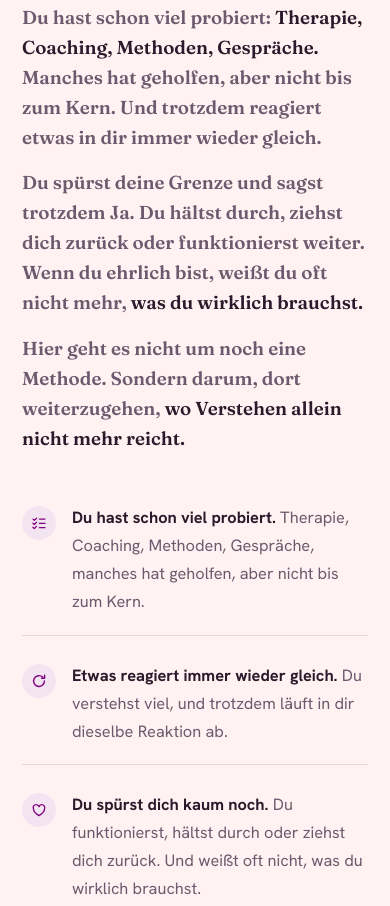
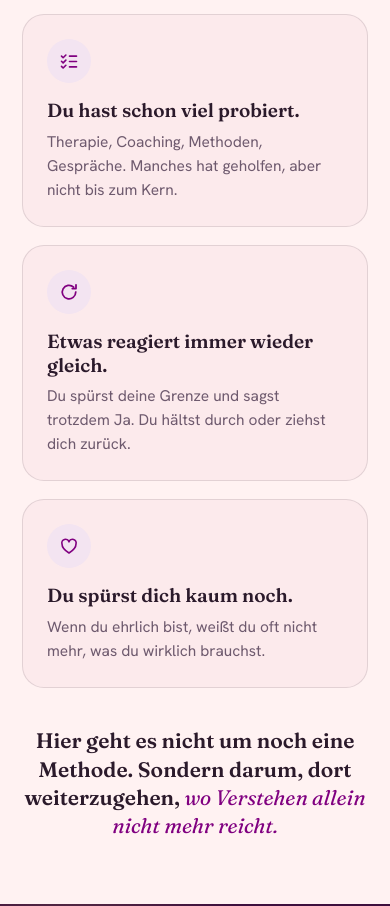
Before and after one commit to lechcode/sibylle-lassmann-vorschau, a plain HTML site: page index.html in a window 390 px wide. Shown: the part 1768-2674 px from the top of the page. Drawn offline with Linux system fonts and the light colour scheme.

Commit message:
Mirror-Sektion: Variante A live (Kundenwunsch)
'Vielleicht kennst du das' neu strukturiert: Rahmen (Ueberschrift + Schlusssatz)
+ 3 Symptom-Karten nebeneinander. Loest die Doppelung von Fliesstext und Kacheln
auf - jeder Gedanke von Sibylle kommt jetzt nur noch einmal vor.
Desktop 3-spaltig, mobil gestapelt, kein Overflow (geprueft).

```diff
--- a/index.html
+++ b/index.html
@@ -201,6 +201,18 @@ html.menu-open .nav{background:transparent!important;box-shadow:none!important;-
 .mirror-item .dot{flex:none;margin-top:2px;width:34px;height:34px;border-radius:50%;background:var(--blush);display:grid;place-items:center}
 .mirror-item p{color:var(--taupe);max-width:none;margin:0}
 .mirror-item b{color:var(--ink);font-weight:700}
+/* Mirror Variante A (28.07.): Rahmen (Kopf + Schlusssatz) + 3 Symptom-Karten, einspaltig gestapelt */
+.mirror .wrap{display:block}
+.mirror-head{max-width:760px;margin-bottom:clamp(32px,4vw,46px)}
+.mirror-head h2{font-size:var(--h2);margin-top:.3em}
+.mirror-cards{display:grid;grid-template-columns:repeat(3,1fr);gap:clamp(18px,2vw,24px)}
+.mcard{background:var(--cream);border:1px solid var(--line);border-radius:var(--r-lg);padding:clamp(24px,2.6vw,32px)}
+.mcard .mic{width:44px;height:44px;border-radius:50%;background:var(--blush);display:grid;place-items:center;color:var(--clay);margin-bottom:16px}
+.mcard b{font-family:var(--serif);font-weight:600;font-size:19px;color:var(--ink);display:block;margin-bottom:7px;line-height:1.25}
+.mcard p{color:var(--taupe);max-width:none;font-size:15.5px;line-height:1.55}
+.mirror-outro{max-width:640px;margin:clamp(38px,5vw,48px) auto 0;text-align:center;font-family:var(--serif);font-size:clamp(21px,2vw,28px);line-height:1.35;color:var(--ink)}
+.mirror-outro em{font-style:italic;color:var(--clay)}
+@media(max-width:820px){.mirror-cards{grid-template-columns:1fr}}
 
 /* WANDLUNG, dunkel, dramatisch */
 .sein{background:var(--pine);color:var(--cream);text-align:center;position:relative;overflow:clip}
@@ -428,29 +440,30 @@ h2.sein-lead{letter-spacing:normal;text-wrap:wrap}
 
 <section class="mirror sec" id="mirror">
   <div class="wrap">
-    <!-- Abschnitt von Sibylle geschärft (Fließtext 1:1 aus ihrer Vorgabe) — links als zusammenhängender
-         Text, rechts die 3 Icon-Kacheln als visuelle Anker (Kundenwunsch 28.07.: Kacheln behalten). -->
-    <div class="reveal">
+    <!-- Variante A (Kundenwunsch 28.07.): Rahmen (H2 + Schlusssatz) + 3 Symptom-Karten.
+         Sibylles Wortlaut, jeder Gedanke nur einmal — keine Doppelung von Text und Karten mehr. -->
+    <div class="mirror-head reveal">
       <p class="eyebrow">Vielleicht kennst du das</p>
-      <h2 style="font-size:var(--h2);margin-top:.3em">Du funktionierst, <em>und genau das kostet dich immer mehr Kraft.</em></h2>
-      <p class="lede" style="margin-top:1.1em">Du hast schon viel probiert: <strong>Therapie, Coaching, Methoden, Gespräche.</strong> Manches hat geholfen, aber nicht bis zum Kern. Und trotzdem reagiert etwas in dir immer wieder gleich.</p>
-      <p class="lede">Du spürst deine Grenze und sagst trotzdem Ja. Du hältst durch, ziehst dich zurück oder funktionierst weiter. Wenn du ehrlich bist, weißt du oft nicht mehr, <strong>was du wirklich brauchst.</strong></p>
-      <p class="lede">Hier geht es nicht um noch eine Methode. Sondern darum, dort weiterzugehen, <strong>wo Verstehen allein nicht mehr reicht.</strong></p>
+      <h2>Du funktionierst, <em>und genau das kostet dich immer mehr Kraft.</em></h2>
     </div>
-    <div class="mirror-list reveal">
-      <div class="mirror-item">
-        <span class="dot"><svg width="16" height="16" viewBox="0 0 16 16" fill="none" aria-hidden="true"><path d="M2 4.1l1.3 1.3L5.5 3.2M2 8.2l1.3 1.3 2.2-2.2M2 12.3l1.3 1.3 2.2-2.2" stroke="#800080" stroke-width="1.3" stroke-linecap="round" stroke-linejoin="round"/><path d="M8.4 4.1h5.6M8.4 8.4h5.6M8.4 12.7h5.6" stroke="#800080" stroke-width="1.3" stroke-linecap="round"/></svg></span>
-        <p><b>Du hast schon viel probiert.</b> Therapie, Coaching, Methoden, Gespräche, manches hat geholfen, aber nicht bis zum Kern.</p>
+    <div class="mirror-cards reveal">
+      <div class="mcard">
+        <div class="mic"><svg width="20" height="20" viewBox="0 0 16 16" fill="none" aria-hidden="true"><path d="M2 4.1l1.3 1.3L5.5 3.2M2 8.2l1.3 1.3 2.2-2.2M2 12.3l1.3 1.3 2.2-2.2" stroke="currentColor" stroke-width="1.3" stroke-linecap="round" stroke-linejoin="round"/><path d="M8.4 4.1h5.6M8.4 8.4h5.6M8.4 12.7h5.6" stroke="currentColor" stroke-width="1.3" stroke-linecap="round"/></svg></div>
+        <b>Du hast schon viel probiert.</b>
+        <p>Therapie, Coaching, Methoden, Gespräche. Manches hat geholfen, aber nicht bis zum Kern.</p>
       </div>
-      <div class="mirror-item">
-        <span class="dot"><svg width="16" height="16" viewBox="0 0 16 16" fill="none" aria-hidden="true"><path d="M13.4 8a5.4 5.4 0 1 1-1.7-3.9" stroke="#800080" stroke-width="1.4" stroke-linecap="round"/><path d="M13.6 2.2v3h-3" stroke="#800080" stroke-width="1.4" stroke-linecap="round" stroke-linejoin="round"/></svg></span>
-        <p><b>Etwas reagiert immer wieder gleich.</b> Du verstehst viel, und trotzdem läuft in dir dieselbe Reaktion ab.</p>
+      <div class="mcard">
+        <div class="mic"><svg width="20" height="20" viewBox="0 0 16 16" fill="none" aria-hidden="true"><path d="M13.4 8a5.4 5.4 0 1 1-1.7-3.9" stroke="currentColor" stroke-width="1.4" stroke-linecap="round"/><path d="M13.6 2.2v3h-3" stroke="currentColor" stroke-width="1.4" stroke-linecap="round" stroke-linejoin="round"/></svg></div>
+        <b>Etwas reagiert immer wieder gleich.</b>
+        <p>Du spürst deine Grenze und sagst trotzdem Ja. Du hältst durch oder ziehst dich zurück.</p>
       </div>
-      <div class="mirror-item">
-        <span class="dot"><svg width="16" height="16" viewBox="0 0 16 16" fill="none" aria-hidden="true"><path d="M8 13.6S2.4 10.2 2.4 6.4a2.9 2.9 0 0 1 5.6-1.7 2.9 2.9 0 0 1 5.6 1.7c0 3.8-5.6 7.2-5.6 7.2Z" stroke="#800080" stroke-width="1.3" stroke-linejoin="round"/></svg></span>
-        <p><b>Du spürst dich kaum noch.</b> Du funktionierst, hältst durch oder ziehst dich zurück. Und weißt oft nicht, was du wirklich brauchst.</p>
+      <div class="mcard">
+        <div class="mic"><svg width="20" height="20" viewBox="0 0 16 16" fill="none" aria-hidden="true"><path d="M8 13.6S2.4 10.2 2.4 6.4a2.9 2.9 0 0 1 5.6-1.7 2.9 2.9 0 0 1 5.6 1.7c0 3.8-5.6 7.2-5.6 7.2Z" stroke="currentColor" stroke-width="1.3" stroke-linejoin="round"/></svg></div>
+        <b>Du spürst dich kaum noch.</b>
+        <p>Wenn du ehrlich bist, weißt du oft nicht mehr, was du wirklich brauchst.</p>
       </div>
     </div>
+    <p class="mirror-outro reveal">Hier geht es nicht um noch eine Methode. Sondern darum, dort weiterzugehen, <em>wo Verstehen allein nicht mehr reicht.</em></p>
   </div>
 </section>
 
```
